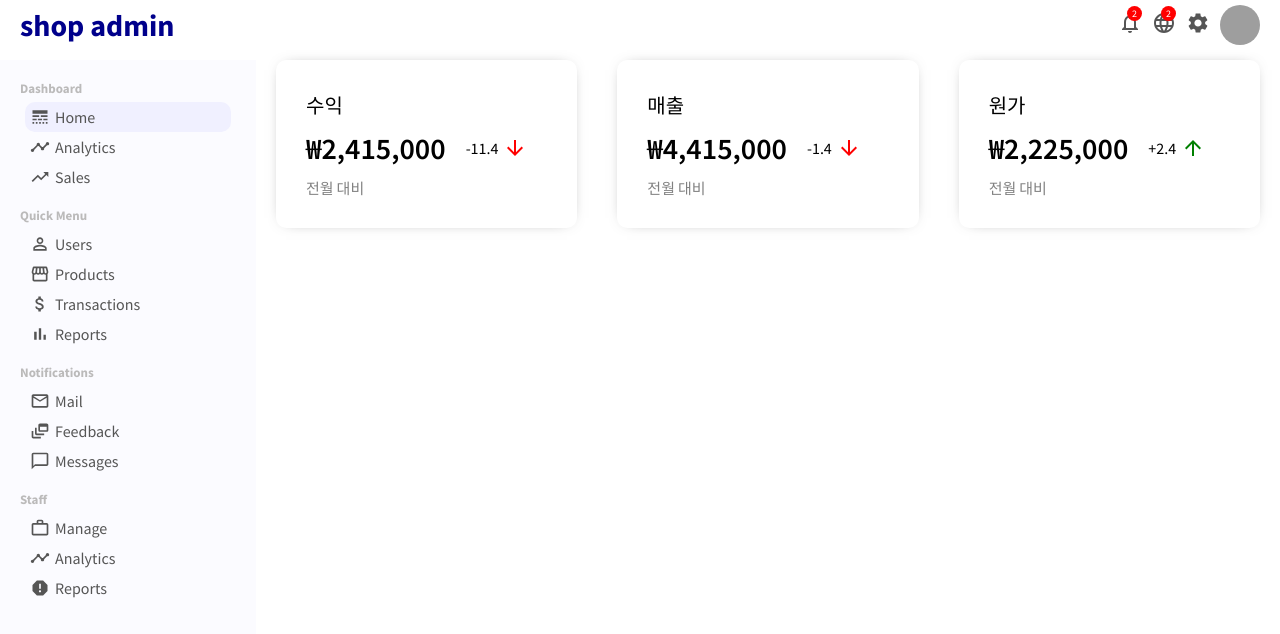
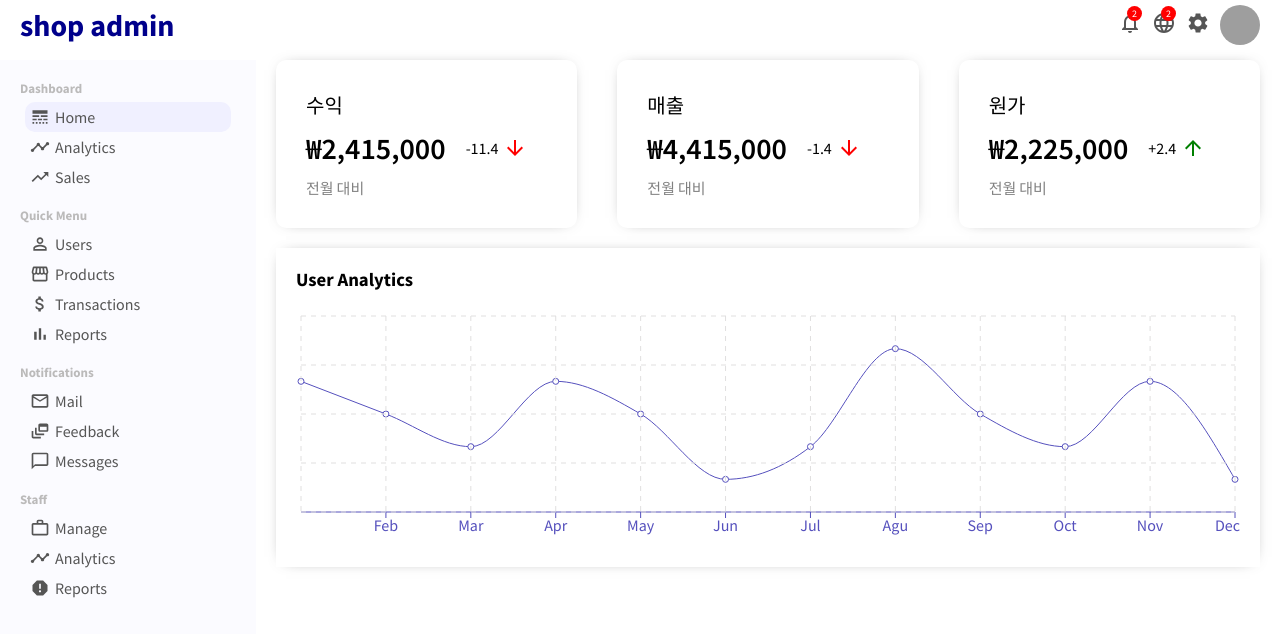
Before and after one commit to amh6281/E-Commerce-App, a React (Create React App) app in the folder admin/: page / in a window 1280 px wide. Shown: the top 634 px of the page. Built offline with nearby package versions, Linux system fonts and the light colour scheme; grey boxes are pictures that could not be loaded.

Commit message:
Recharts 라이브러리를 활용한 Chart 컴포넌트 생성 2022.03.04
Recharts 라이브러리를 사용하여 Chart 컴포넌트를 생성하고,
title, data, dataKey, grid를 props로 하여 값을 지정한다.

```diff
--- /dev/null
+++ b/admin/src/components/chart/Chart.js
@@ -0,0 +1,28 @@
+import React from "react";
+import "./chart.css";
+import {
+  LineChart,
+  Line,
+  XAxis,
+  CartesianGrid,
+  Tooltip,
+  ResponsiveContainer,
+} from "recharts";
+
+const Chart = ({ title, data, dataKey, grid }) => {
+  return (
+    <div className="chart">
+      <h3 className="chartTitle">{title}</h3>
+      <ResponsiveContainer width="100%" aspect={4 / 1}>
+        <LineChart data={data}>
+          <XAxis dataKey="name" stroke="#5550bd" />
+          <Line type="monotone" dataKey={dataKey} stroke="#5550bd" />
+          <Tooltip />
+          {grid && <CartesianGrid stroke="#e0dfdf" strokeDasharray="5 5" />}
+        </LineChart>
+      </ResponsiveContainer>
+    </div>
+  );
+};
+
+export default Chart;
--- /dev/null
+++ b/admin/src/components/chart/chart.css
@@ -0,0 +1,10 @@
+.chart {
+  margin: 20px;
+  padding: 20px;
+  -webkit-box-shadow: 0px 0px 15px -10px rgba(0, 0, 0, 0.75);
+  box-shadow: 0px 0px 15px -10px rgba(0, 0, 0, 0.75);
+}
+
+.chartTitle {
+  margin-bottom: 20px;
+}
--- /dev/null
+++ b/admin/src/dummyData.js
@@ -0,0 +1,50 @@
+export const userData = [
+  {
+    name: "Jan",
+    "Active User": 4000,
+  },
+  {
+    name: "Feb",
+    "Active User": 3000,
+  },
+  {
+    name: "Mar",
+    "Active User": 2000,
+  },
+  {
+    name: "Apr",
+    "Active User": 4000,
+  },
+  {
+    name: "May",
+    "Active User": 3000,
+  },
+  {
+    name: "Jun",
+    "Active User": 1000,
+  },
+  {
+    name: "Jul",
+    "Active User": 2000,
+  },
+  {
+    name: "Agu",
+    "Active User": 5000,
+  },
+  {
+    name: "Sep",
+    "Active User": 3000,
+  },
+  {
+    name: "Oct",
+    "Active User": 2000,
+  },
+  {
+    name: "Nov",
+    "Active User": 4000,
+  },
+  {
+    name: "Dec",
+    "Active User": 1000,
+  },
+];
--- a/admin/src/pages/home/Home.js
+++ b/admin/src/pages/home/Home.js
@@ -1,11 +1,19 @@
 import React from "react";
+import Chart from "../../components/chart/Chart";
 import FeaturedInfo from "../../components/featuredInfo/FeaturedInfo";
 import "./home.css";
+import { userData } from "../../dummyData";
 
 const Home = () => {
   return (
     <div className="home">
       <FeaturedInfo />
+      <Chart
+        title="User Analytics"
+        data={userData}
+        grid
+        dataKey="Active User"
+      />
     </div>
   );
 };
```
